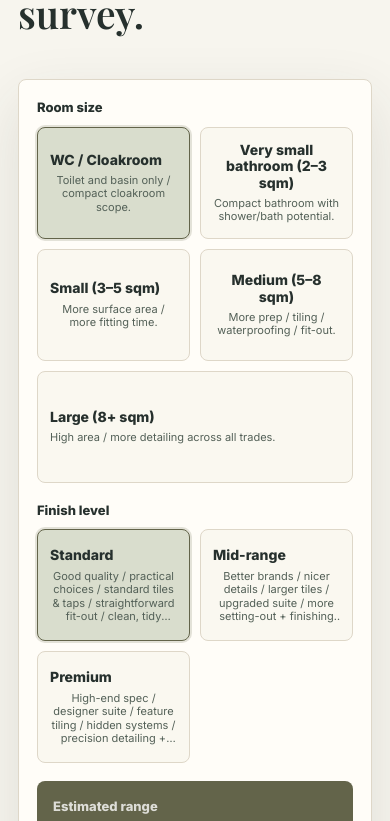
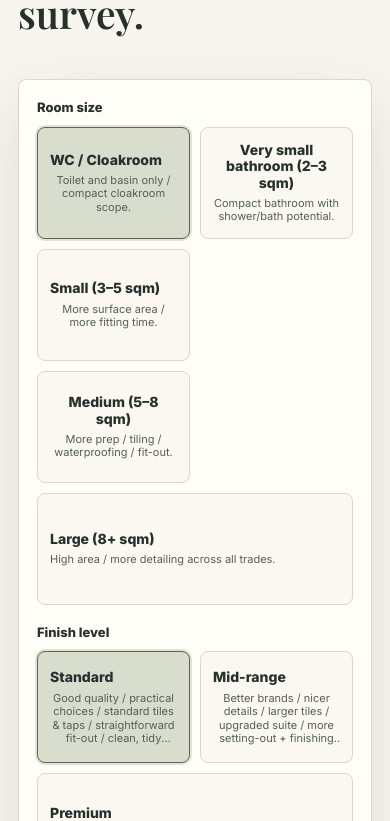
Before and after one commit to maycorbuildingservices-lang/maycor-website-next, a Next.js app: page / in a window 390 px wide. Shown: the part 1183-2004 px from the top of the page. Built offline with nearby package versions, Linux system fonts and the light colour scheme.

Commit message:
Render compact room cards in fixed rows

```diff
--- a/src/app/globals.css
+++ b/src/app/globals.css
@@ -278,7 +278,7 @@ h3 {
   transition: width 0.32s ease, gap 0.32s ease, grid-template-columns 0.32s ease;
 }
 
-.estimate-panel:not(.calculator-expanded) {
+.estimate-panel.calculator-compact {
   width: min(1120px, calc(100% - 36px));
   grid-template-columns: minmax(240px, 0.75fr) minmax(0, 1.25fr);
 }
@@ -402,27 +402,28 @@ h3 {
   min-height: 88px;
 }
 
-.estimate-panel:not(.calculator-expanded) .choice-grid {
+.calculator-compact .choice-grid {
   gap: 10px;
 }
 
-.estimate-panel:not(.calculator-expanded) .room-grid {
-  grid-template-columns: repeat(6, minmax(0, 1fr));
+.calculator-compact .room-choice-stack {
+  display: grid;
+  gap: 10px;
 }
 
-.estimate-panel:not(.calculator-expanded) .room-grid .choice-card {
-  grid-column: span 2;
-}
-
-.estimate-panel:not(.calculator-expanded) .room-grid .choice-card:nth-child(n + 4) {
-  grid-column: span 3;
-}
-
-.estimate-panel:not(.calculator-expanded) .finish-grid {
+.calculator-compact .room-grid-top {
   grid-template-columns: repeat(3, minmax(0, 1fr));
 }
 
-.estimate-panel:not(.calculator-expanded) .choice-card {
+.calculator-compact .room-grid-bottom {
+  grid-template-columns: repeat(2, minmax(0, 1fr));
+}
+
+.calculator-compact .finish-grid {
+  grid-template-columns: repeat(3, minmax(0, 1fr));
+}
+
+.calculator-compact .choice-card {
   display: flex;
   min-height: 112px;
   flex-direction: column;
@@ -431,12 +432,12 @@ h3 {
   text-align: center;
 }
 
-.estimate-panel:not(.calculator-expanded) .choice-card span {
+.calculator-compact .choice-card span {
   font-size: 14px;
   line-height: 1.16;
 }
 
-.estimate-panel:not(.calculator-expanded) .choice-card small {
+.calculator-compact .choice-card small {
   display: -webkit-box;
   overflow: hidden;
   margin-top: 6px;
@@ -963,7 +964,7 @@ h3 {
     grid-template-columns: 1fr;
   }
 
-  .estimate-panel:not(.calculator-expanded) {
+  .estimate-panel.calculator-compact {
     width: min(1040px, calc(100% - 36px));
     grid-template-columns: 1fr;
   }
@@ -995,15 +996,19 @@ h3 {
     grid-template-columns: repeat(2, minmax(0, 1fr));
   }
 
-  .estimate-panel:not(.calculator-expanded) .choice-grid {
+  .calculator-compact .choice-grid {
     gap: 10px;
   }
 
-  .estimate-panel:not(.calculator-expanded) .room-grid {
-    grid-template-columns: repeat(6, minmax(0, 1fr));
+  .calculator-compact .room-grid-top {
+    grid-template-columns: repeat(3, minmax(0, 1fr));
   }
 
-  .estimate-panel:not(.calculator-expanded) .finish-grid {
+  .calculator-compact .room-grid-bottom {
+    grid-template-columns: repeat(2, minmax(0, 1fr));
+  }
+
+  .calculator-compact .finish-grid {
     grid-template-columns: repeat(3, minmax(0, 1fr));
   }
 
@@ -1101,21 +1106,17 @@ h3 {
     grid-template-columns: 1fr;
   }
 
-  .estimate-panel:not(.calculator-expanded) .choice-grid {
+  .calculator-compact .choice-grid {
     grid-template-columns: repeat(2, minmax(0, 1fr));
   }
 
-  .estimate-panel:not(.calculator-expanded) .room-grid,
-  .estimate-panel:not(.calculator-expanded) .finish-grid {
+  .calculator-compact .room-grid,
+  .calculator-compact .finish-grid {
     grid-template-columns: repeat(2, minmax(0, 1fr));
   }
 
-  .estimate-panel:not(.calculator-expanded) .room-grid .choice-card,
-  .estimate-panel:not(.calculator-expanded) .room-grid .choice-card:nth-child(n + 4) {
-    grid-column: auto;
-  }
-
-  .estimate-panel:not(.calculator-expanded) .room-grid .choice-card:last-child {
+  .calculator-compact .room-grid-bottom .choice-card:last-child,
+  .calculator-compact .finish-grid .choice-card:last-child {
     grid-column: 1 / -1;
   }
 
--- a/src/components/EstimateStarter.tsx
+++ b/src/components/EstimateStarter.tsx
@@ -89,6 +89,10 @@ function markerLabel(marker?: string) {
 function selectedLabel(section: CalculatorSection, selected: Record<string, string>) {
   const option = section.options.find((item) => item.id === selected[section.id]);
   return option?.label || "";
+}
+
+function choiceCardClass(isActive: boolean) {
+  return isActive ? "choice-card active" : "choice-card";
 }
 
 function isRecord(value: unknown): value is Record<string, unknown> {
@@ -231,7 +235,7 @@ export function EstimateStarter() {
   return (
     <>
       <section
-        className={isExpanded ? "estimate-panel calculator-expanded" : "estimate-panel"}
+        className={isExpanded ? "estimate-panel calculator-expanded" : "estimate-panel calculator-compact"}
         id="estimate"
         aria-labelledby="estimate-heading"
       >
@@ -254,10 +258,39 @@ export function EstimateStarter() {
         {roomSection ? (
           <div className="choice-group" aria-label="Choose room size">
             <span className="choice-title">Room size</span>
+            {isExpanded ? (
               <div className="choice-grid room-grid">
                 {roomSection.options.map((option) => (
                   <button
-                  className={selected.room_size === option.id ? "choice-card active" : "choice-card"}
+                    className={choiceCardClass(selected.room_size === option.id)}
+                    key={option.id}
+                    type="button"
+                    onClick={() => selectOption(roomSection.id, option.id, true)}
+                  >
+                    <span>{option.label}</span>
+                    {option.desc ? <small>{option.desc}</small> : null}
+                  </button>
+                ))}
+              </div>
+            ) : (
+              <div className="room-choice-stack">
+                <div className="choice-grid room-grid room-grid-top">
+                  {roomSection.options.slice(0, 3).map((option) => (
+                    <button
+                      className={choiceCardClass(selected.room_size === option.id)}
+                      key={option.id}
+                      type="button"
+                      onClick={() => selectOption(roomSection.id, option.id, true)}
+                    >
+                      <span>{option.label}</span>
+                      {option.desc ? <small>{option.desc}</small> : null}
+                    </button>
+                  ))}
+                </div>
+                <div className="choice-grid room-grid room-grid-bottom">
+                  {roomSection.options.slice(3).map((option) => (
+                    <button
+                      className={choiceCardClass(selected.room_size === option.id)}
                       key={option.id}
                       type="button"
                       onClick={() => selectOption(roomSection.id, option.id, true)}
@@ -268,6 +301,8 @@ export function EstimateStarter() {
                   ))}
                 </div>
               </div>
+            )}
+          </div>
         ) : null}
 
         {finishSection ? (
@@ -276,9 +311,7 @@ export function EstimateStarter() {
             <div className="choice-grid finish-grid">
               {finishSection.options.map((option) => (
                 <button
-                  className={
-                    selected.finish_level === option.id ? "choice-card active" : "choice-card"
-                  }
+                  className={choiceCardClass(selected.finish_level === option.id)}
                   key={option.id}
                   type="button"
                   onClick={() => selectOption(finishSection.id, option.id, true)}
```
Lines whose indentation alone changed are shown as unchanged.
